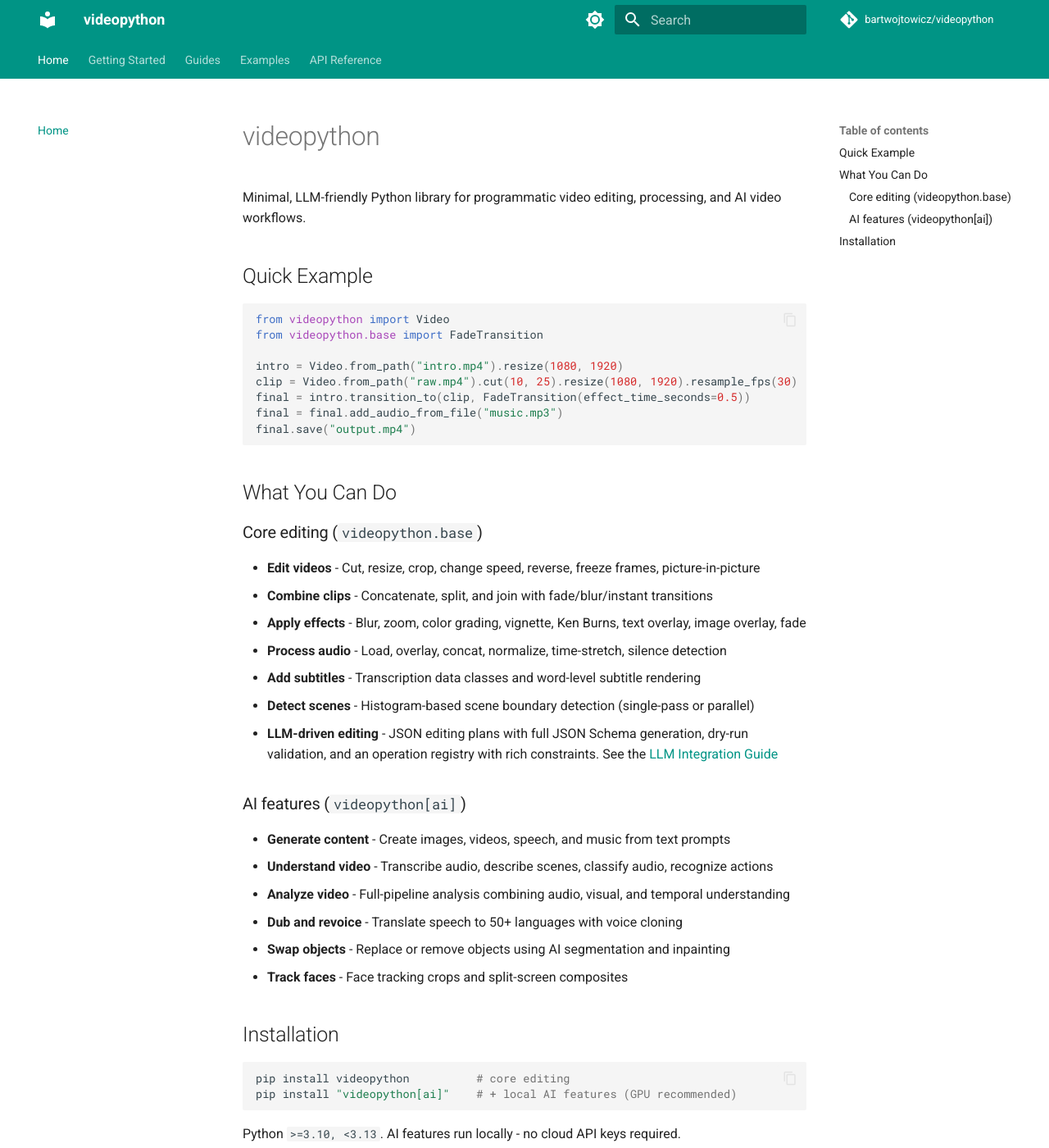
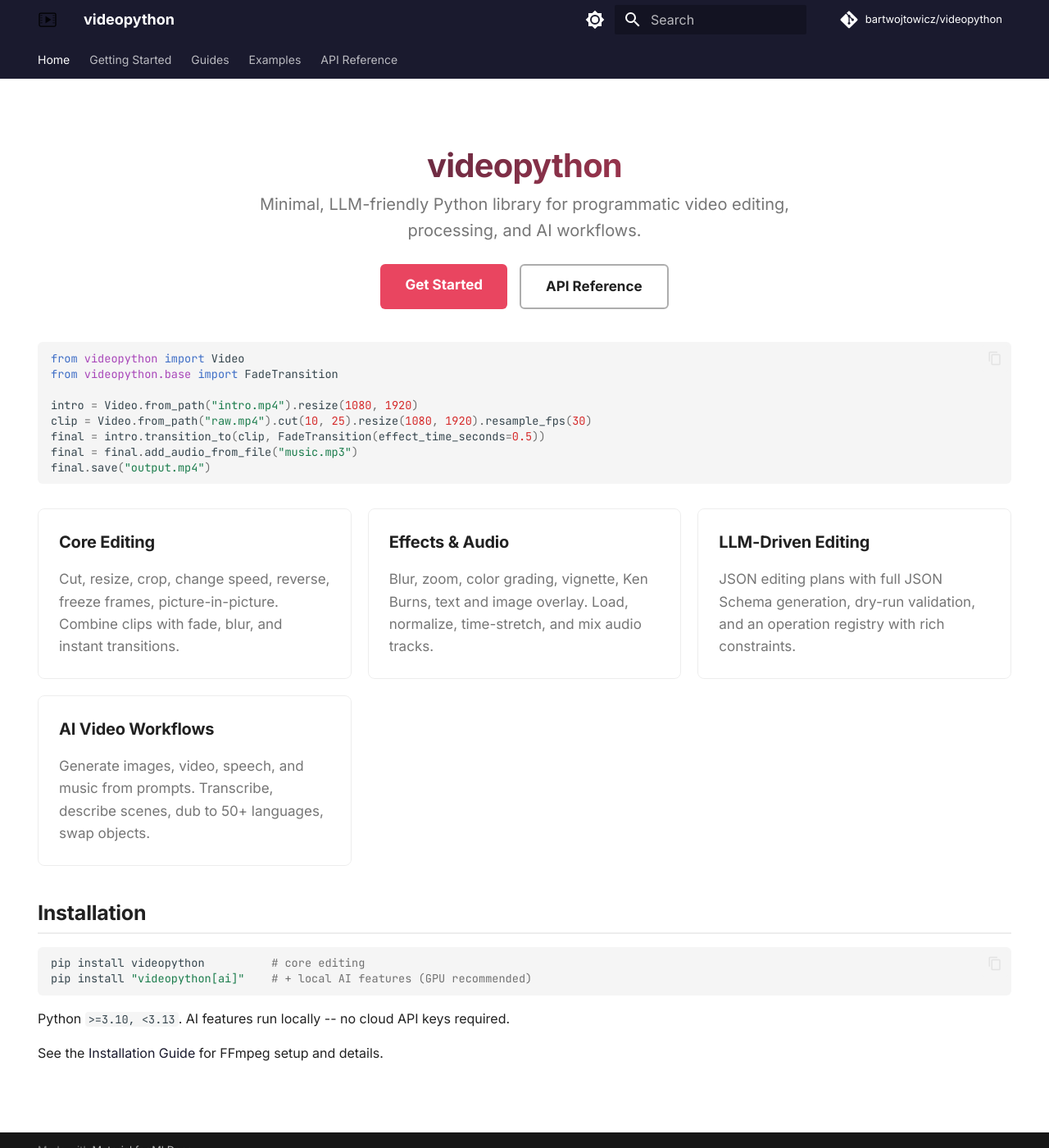
Before and after one commit to BartWojtowicz/videopython, an MkDocs documentation site: the page built from docs/index.md, in a window 1280 px wide and 1400 px high. Shown: the whole window at 82% size. Built offline with MkDocs 1.6.1 and Material for MkDocs 9.7.7, drawn with Linux system fonts in a browser that asks for light colours; comment, search, counter and statistics services are not loaded.

Commit message:
Redesign docs homepage with custom theme and hero layout (#205)
- Add SVG logo and favicon
- Custom color palette (navy/coral) replacing stock teal/amber
- Inter + JetBrains Mono fonts
- Hero section with gradient title, feature cards, and CTA buttons
- Custom CSS for typography, code blocks, and hover effects

````diff
--- a/docs/index.md
+++ b/docs/index.md
@@ -1,8 +1,21 @@
+---
+hide:
+  - navigation
+  - toc
+---
+
+<div class="hero" markdown>
+
 # videopython
 
-Minimal, LLM-friendly Python library for programmatic video editing, processing, and AI video workflows.
+Minimal, LLM-friendly Python library for programmatic video editing, processing, and AI workflows.
 
-## Quick Example
+<div class="hero-buttons">
+  <a href="getting-started/quickstart/" class="btn-primary">Get Started</a>
+  <a href="api/" class="btn-secondary">API Reference</a>
+</div>
+
+</div>
 
 ```python
 from videopython import Video
@@ -15,26 +28,41 @@ final = final.add_audio_from_file("music.mp3")
 final.save("output.mp4")
 ```
 
-## What You Can Do
+<div class="feature-grid" markdown>
 
-### Core editing (`videopython.base`)
+<div class="feature-card" markdown>
 
-- **Edit videos** - Cut, resize, crop, change speed, reverse, freeze frames, picture-in-picture
-- **Combine clips** - Concatenate, split, and join with fade/blur/instant transitions
-- **Apply effects** - Blur, zoom, color grading, vignette, Ken Burns, text overlay, image overlay, fade
-- **Process audio** - Load, overlay, concat, normalize, time-stretch, silence detection
-- **Add subtitles** - Transcription data classes and word-level subtitle rendering
-- **Detect scenes** - Histogram-based scene boundary detection (single-pass or parallel)
-- **LLM-driven editing** - JSON editing plans with full JSON Schema generation, dry-run validation, and an operation registry with rich constraints. See the [LLM Integration Guide](guides/llm-integration.md)
+### Core Editing
 
-### AI features (`videopython[ai]`)
+Cut, resize, crop, change speed, reverse, freeze frames, picture-in-picture. Combine clips with fade, blur, and instant transitions.
 
-- **Generate content** - Create images, videos, speech, and music from text prompts
-- **Understand video** - Transcribe audio, describe scenes, classify audio, recognize actions
-- **Analyze video** - Full-pipeline analysis combining audio, visual, and temporal understanding
-- **Dub and revoice** - Translate speech to 50+ languages with voice cloning
-- **Swap objects** - Replace or remove objects using AI segmentation and inpainting
-- **Track faces** - Face tracking crops and split-screen composites
+</div>
+
+<div class="feature-card" markdown>
+
+### Effects & Audio
+
+Blur, zoom, color grading, vignette, Ken Burns, text and image overlay. Load, normalize, time-stretch, and mix audio tracks.
+
+</div>
+
+<div class="feature-card" markdown>
+
+### LLM-Driven Editing
+
+JSON editing plans with full JSON Schema generation, dry-run validation, and an operation registry with rich constraints.
+
+</div>
+
+<div class="feature-card" markdown>
+
+### AI Video Workflows
+
+Generate images, video, speech, and music from prompts. Transcribe, describe scenes, dub to 50+ languages, swap objects.
+
+</div>
+
+</div>
 
 ## Installation
 
@@ -43,6 +71,6 @@ pip install videopython          # core editing
 pip install "videopython[ai]"    # + local AI features (GPU recommended)
 ```
 
-Python `>=3.10, <3.13`. AI features run locally - no cloud API keys required.
+Python `>=3.10, <3.13`. AI features run locally -- no cloud API keys required.
 
 See the [Installation Guide](getting-started/installation.md) for FFmpeg setup and details.
--- /dev/null
+++ b/docs/stylesheets/extra.css
@@ -0,0 +1,147 @@
+/* -- Typography ----------------------------------------------------------- */
+
+:root {
+  --md-text-font: "Inter", sans-serif;
+  --md-code-font: "JetBrains Mono", monospace;
+}
+
+/* -- Color palette overrides --------------------------------------------- */
+
+:root,
+[data-md-color-scheme="default"] {
+  --md-primary-fg-color: #1a1a2e;
+  --md-primary-fg-color--light: #2d2d4a;
+  --md-primary-fg-color--dark: #0f0f1a;
+  --md-accent-fg-color: #e94560;
+  --md-accent-fg-color--transparent: rgba(233, 69, 96, 0.1);
+}
+
+[data-md-color-scheme="slate"] {
+  --md-primary-fg-color: #1a1a2e;
+  --md-primary-fg-color--light: #2d2d4a;
+  --md-primary-fg-color--dark: #0f0f1a;
+  --md-accent-fg-color: #ff6b81;
+  --md-accent-fg-color--transparent: rgba(255, 107, 129, 0.1);
+}
+
+/* -- Hero section on homepage -------------------------------------------- */
+
+.md-typeset .hero {
+  text-align: center;
+  padding: 1.5rem 1rem 1rem;
+  margin-bottom: 1rem;
+}
+
+.md-typeset .hero h1 {
+  font-size: 2rem;
+  font-weight: 800;
+  letter-spacing: -0.02em;
+  margin-bottom: 0.25rem;
+  background: linear-gradient(135deg, var(--md-primary-fg-color) 0%, var(--md-accent-fg-color) 100%);
+  -webkit-background-clip: text;
+  -webkit-text-fill-color: transparent;
+  background-clip: text;
+}
+
+[data-md-color-scheme="slate"] .md-typeset .hero h1 {
+  background: linear-gradient(135deg, #e2e2e8 0%, var(--md-accent-fg-color) 100%);
+  -webkit-background-clip: text;
+  -webkit-text-fill-color: transparent;
+  background-clip: text;
+}
+
+.md-typeset .hero p {
+  font-size: 1rem;
+  color: var(--md-default-fg-color--light);
+  max-width: 34rem;
+  margin: 0 auto 1.25rem;
+}
+
+.md-typeset .hero .hero-buttons {
+  display: flex;
+  justify-content: center;
+  gap: 0.75rem;
+  flex-wrap: wrap;
+}
+
+.md-typeset .hero .hero-buttons a {
+  display: inline-block;
+  padding: 0.6rem 1.5rem;
+  border-radius: 6px;
+  font-weight: 600;
+  font-size: 0.85rem;
+  text-decoration: none;
+  transition: transform 0.15s ease, box-shadow 0.15s ease;
+}
+
+.md-typeset .hero .hero-buttons a:hover {
+  transform: translateY(-1px);
+  box-shadow: 0 4px 12px rgba(0, 0, 0, 0.15);
+}
+
+.md-typeset .hero .hero-buttons .btn-primary {
+  background: var(--md-accent-fg-color);
+  color: #fff;
+}
+
+.md-typeset .hero .hero-buttons .btn-secondary {
+  border: 2px solid var(--md-default-fg-color--lighter);
+  color: var(--md-default-fg-color);
+}
+
+/* -- Feature cards ------------------------------------------------------- */
+
+.md-typeset .feature-grid {
+  display: grid;
+  grid-template-columns: repeat(auto-fit, minmax(16rem, 1fr));
+  gap: 1rem;
+  margin: 1.5rem 0 2rem;
+}
+
+.md-typeset .feature-card {
+  padding: 1.25rem;
+  border: 1px solid var(--md-default-fg-color--lightest);
+  border-radius: 8px;
+  transition: border-color 0.2s ease, box-shadow 0.2s ease;
+}
+
+.md-typeset .feature-card:hover {
+  border-color: var(--md-accent-fg-color);
+  box-shadow: 0 2px 12px var(--md-accent-fg-color--transparent);
+}
+
+.md-typeset .feature-card h3 {
+  margin-top: 0;
+  font-size: 1rem;
+  font-weight: 700;
+}
+
+.md-typeset .feature-card p {
+  font-size: 0.85rem;
+  color: var(--md-default-fg-color--light);
+  margin-bottom: 0;
+}
+
+/* -- Code blocks --------------------------------------------------------- */
+
+.md-typeset code {
+  border-radius: 4px;
+}
+
+.md-typeset pre > code {
+  border-radius: 6px;
+}
+
+/* -- Heading anchors ----------------------------------------------------- */
+
+.md-typeset h2 {
+  font-weight: 700;
+  border-bottom: 2px solid var(--md-default-fg-color--lightest);
+  padding-bottom: 0.3rem;
+}
+
+/* -- Footer tweaks ------------------------------------------------------- */
+
+.md-footer {
+  margin-top: 3rem;
+}
--- a/mkdocs.yml
+++ b/mkdocs.yml
@@ -6,16 +6,21 @@ repo_name: bartwojtowicz/videopython
 
 theme:
   name: material
+  logo: assets/logo.svg
+  favicon: assets/logo.svg
+  font:
+    text: Inter
+    code: JetBrains Mono
   palette:
     - scheme: default
-      primary: teal
-      accent: amber
+      primary: custom
+      accent: custom
       toggle:
         icon: material/brightness-7
         name: Switch to dark mode
     - scheme: slate
-      primary: teal
-      accent: amber
+      primary: custom
+      accent: custom
       toggle:
         icon: material/brightness-4
         name: Switch to light mode
@@ -28,6 +33,9 @@ theme:
     - search.highlight
     - content.code.copy
     - content.code.annotate
+
+extra_css:
+  - stylesheets/extra.css
 
 plugins:
   - search
````
Also changed, not shown: docs/assets/logo.svg (added).
